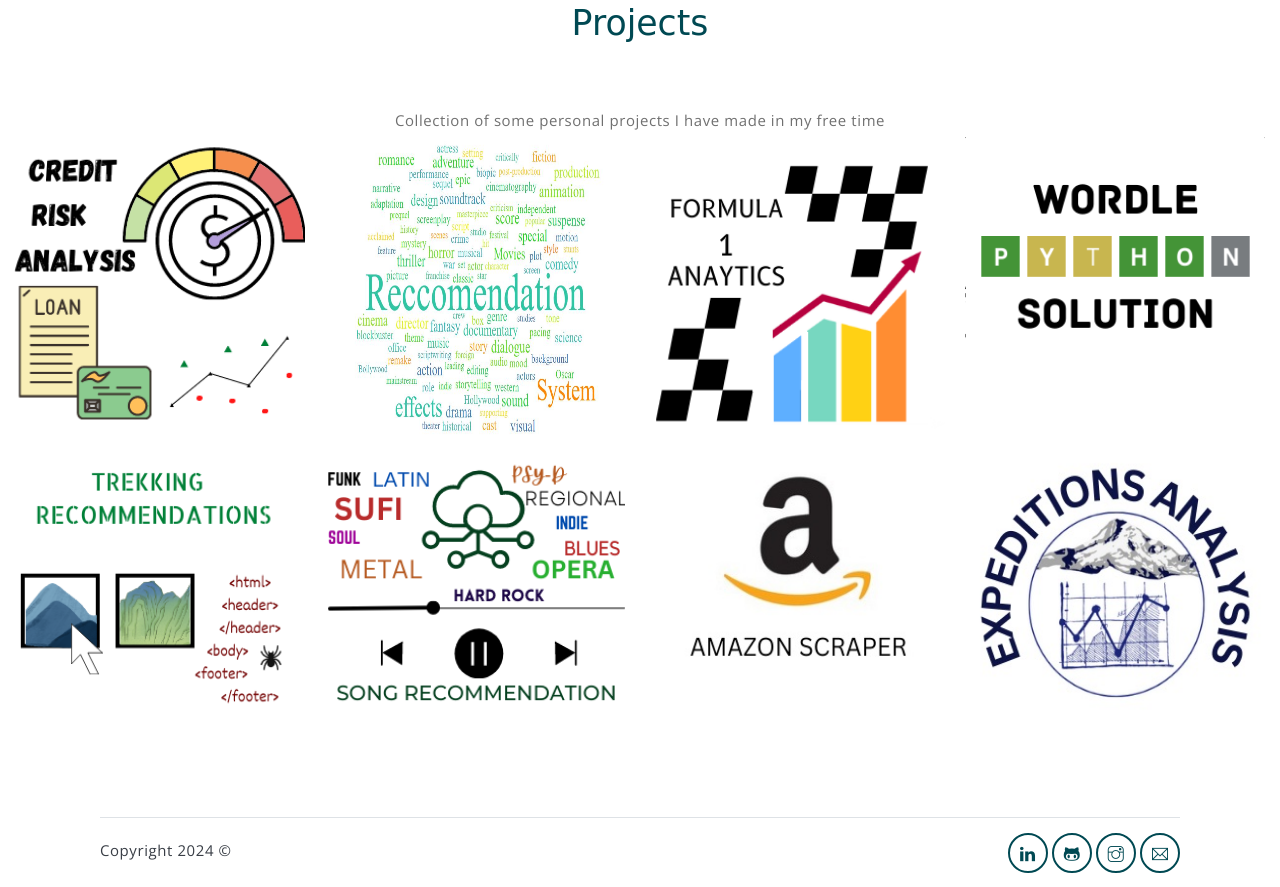
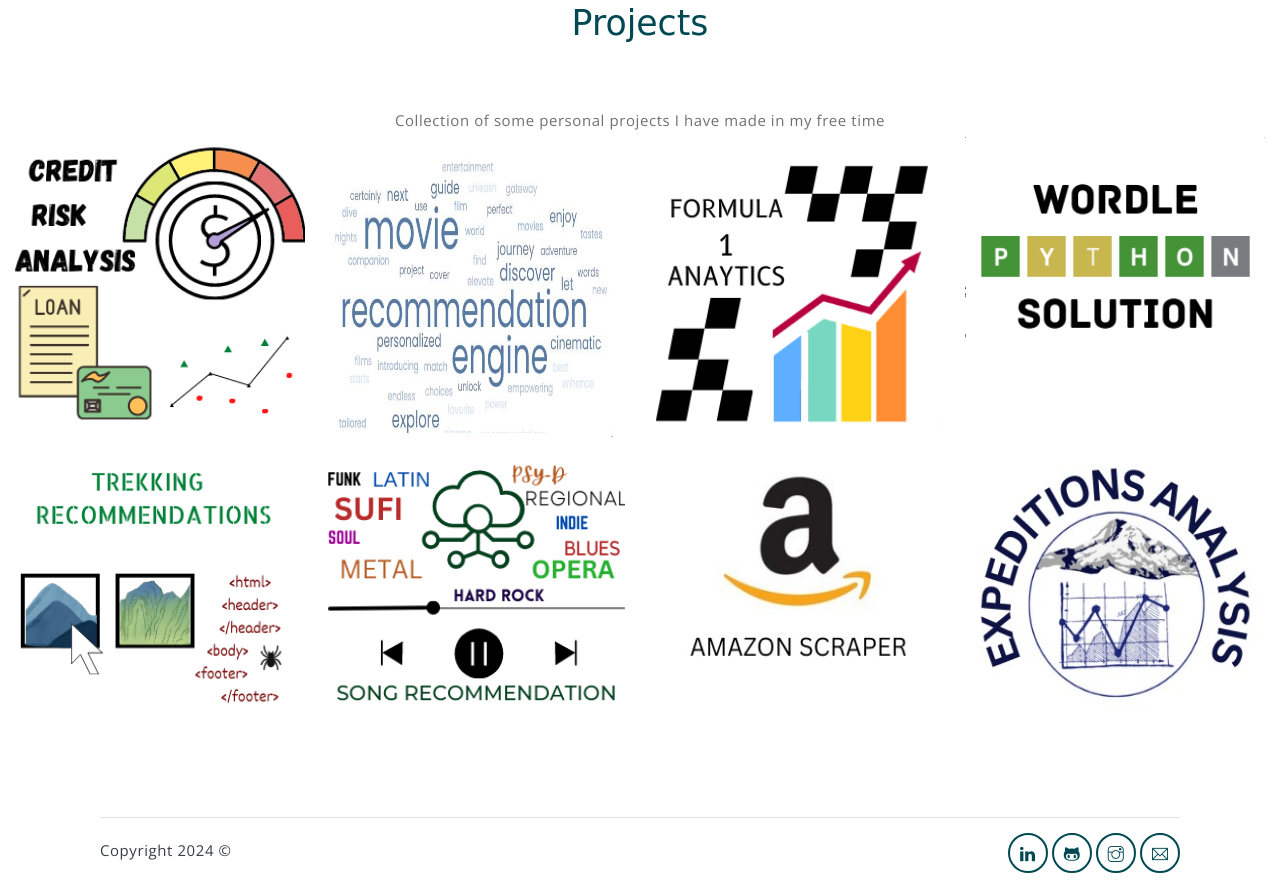
Before and after one commit to Samarth745/Portfolio-Website, a website: page index.html in a window 1280 px wide. Shown: the part 1917-2804 px from the top of the page. Drawn offline with nearby package versions, Linux system fonts and the light colour scheme; a web font is replaced by a local one.

Commit message:
Update index.html

```diff
--- a/index.html
+++ b/index.html
@@ -181,7 +181,7 @@
 
 	<div class="example">
 		<a class="portfolio-card" href="https://movie-recommendation-pofr.onrender.com"  target="_blank">
-		<img src="assets/imgs/folio-8.jpg" width="300" height="300" alt="tree"/>
+		<img src="assets/imgs/folio-9.jpg" width="300" height="300" alt="tree"/>
 		<div class="content">
 		<div class="text">
 		<h4>Movie Recommendation System<h4>
```
